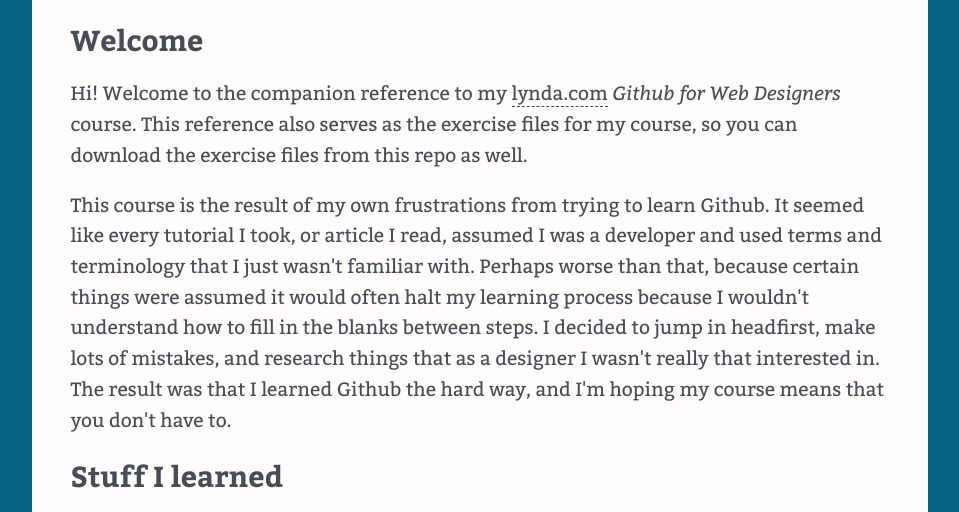
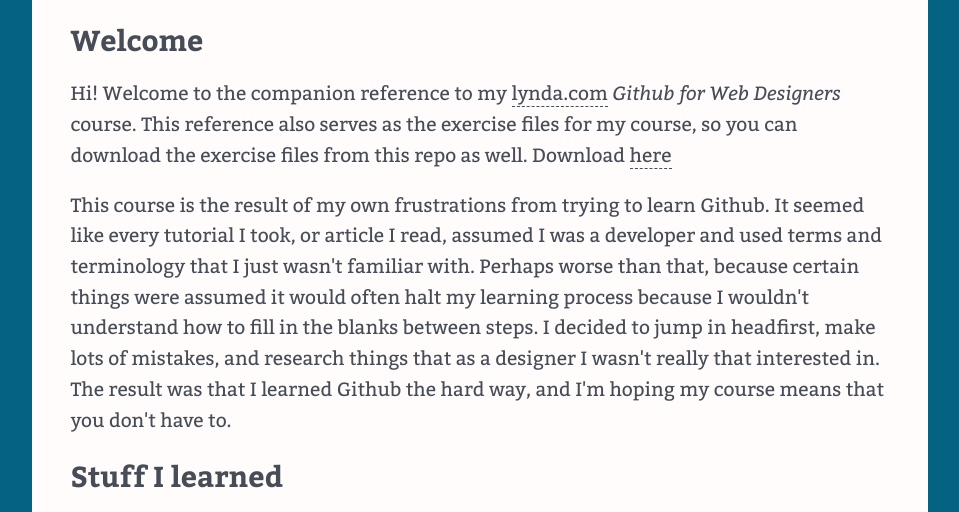
Before and after one commit to Gnurps/github-for-web-designers, a plain HTML site: page index.html in a window 1280 px wide. Shown: the part 229-741 px from the top of the page, without its empty margins (160-1119 px from the left). Drawn offline with nearby package versions, Linux system fonts and the light colour scheme.

Commit message:
added link on index page

```diff
--- a/index.html
+++ b/index.html
@@ -26,7 +26,7 @@
     </nav>
     <main>
     <h2>Welcome</h2>
-    <p>Hi! Welcome to the companion reference to my <a href="http://www.lynda.com" title="lynda.com">lynda.com</a> <em>Github for Web Designers</em> course. This reference also serves as the exercise files for my course, so you can download the exercise files from this repo as well.</p>
+    <p>Hi! Welcome to the companion reference to my <a href="http://www.lynda.com" title="lynda.com">lynda.com</a> <em>Github for Web Designers</em> course. This reference also serves as the exercise files for my course, so you can download the exercise files from this repo as well. Download <a href="https://github.com/Gnurps/github-for-web-designers">here</a></p>
     <p>This course is the result of my own frustrations from trying to learn Github. It seemed like every tutorial I took, or article I read, assumed I was a developer and used terms and terminology that I just wasn't familiar with. Perhaps worse than that, because certain things were assumed it would often halt my learning process because I wouldn't understand how to fill in the blanks between steps. I decided to jump in headfirst, make lots of mistakes, and research things that as a designer I wasn't really that interested in. The result was that I learned Github the hard way, and I'm hoping my course means that you don't have to.</p>
     <h2>Stuff I learned</h2>
     <p>Whenever I learn something new I have those &quot;aha&rdquo; moments where I break through the murk into moments of clarity. In addition to the reference and glossary that you&rsquo;ll find here I wanted to list some of the concepts that I found really important when learning Github.</p>
```
